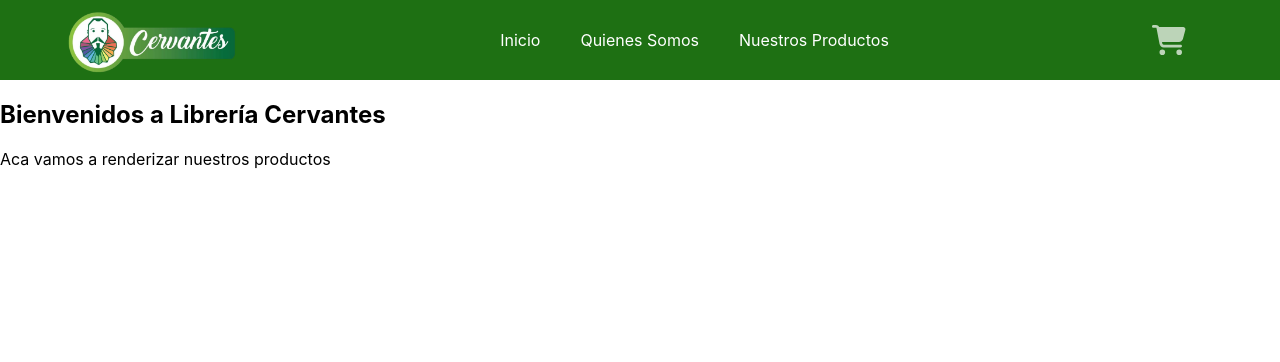
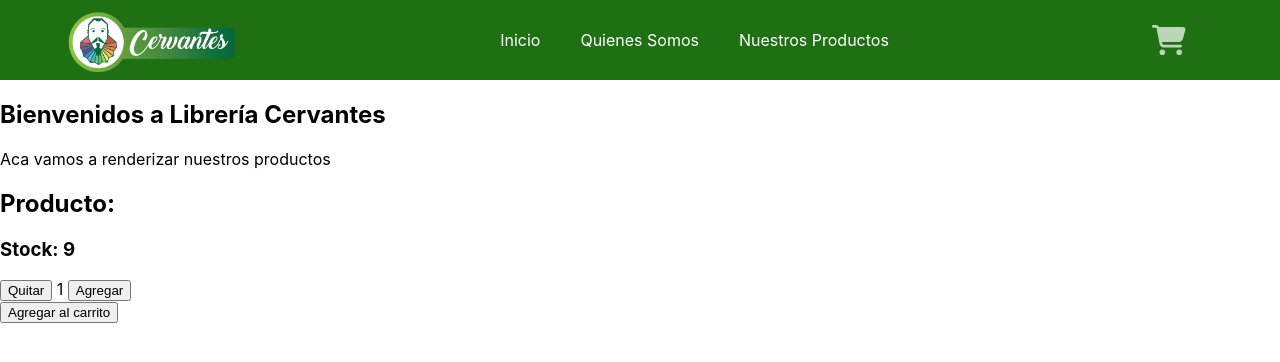
Before and after one commit to beenacoder/Cabeza-Cervantech, a React (Create React App) app: page / in a window 1280 px wide. Shown: the top 362 px of the page. Built offline with nearby package versions, Linux system fonts and the light colour scheme.

Commit message:
Agregue IntemCount con su funcionalidad

```diff
--- /dev/null
+++ b/src/components/ItemCount.jsx
@@ -0,0 +1,37 @@
+
+import {useState} from 'react';
+
+const ItemCount = ({ itemName, initial, stock}) => {
+
+    const [qnty, setQnty] = useState(initial);
+
+
+    const addItem = (qty) => {
+        if (qnty < stock) {
+            setQnty(qty)
+        }
+    }
+
+    const removeItem = (qty) => {
+        if (qnty > 0) {
+            setQnty(qty)
+        }
+    }
+
+
+
+    return(
+        <div >
+            <h2>Producto: {itemName}</h2>
+            <h3>Stock: {stock - qnty}</h3>
+            <button  onClick={() =>removeItem(qnty - 1)}>Quitar</button>
+            <span> {qnty} </span>
+            <button  onClick={() =>addItem(qnty + 1)}>Agregar</button>
+            <br />
+            <button>Agregar al carrito</button>
+        </div>
+
+    )
+}
+
+export default ItemCount;
--- a/src/components/ItemListContainer.jsx
+++ b/src/components/ItemListContainer.jsx
@@ -1,4 +1,4 @@
-
+import ItemCount from './ItemCount'
 
 
 
@@ -7,6 +7,7 @@ const ItemListContainer = ({greetings}) => {
         <div>
             <h2>Bienvenidos a Librería Cervantes</h2>
              {greetings}
+             <ItemCount stock={10} initial={1}/>
         </div>
 
      );
```
